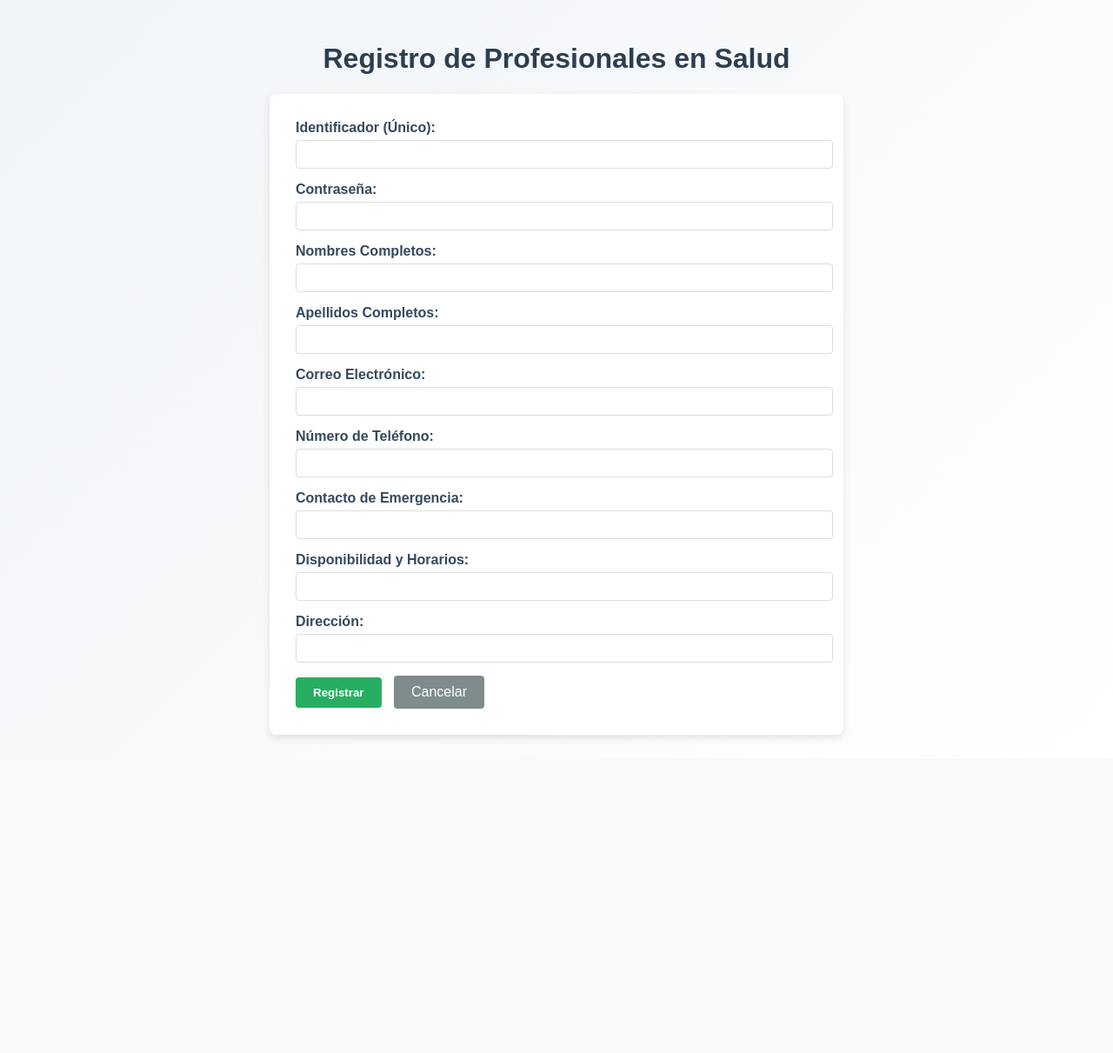
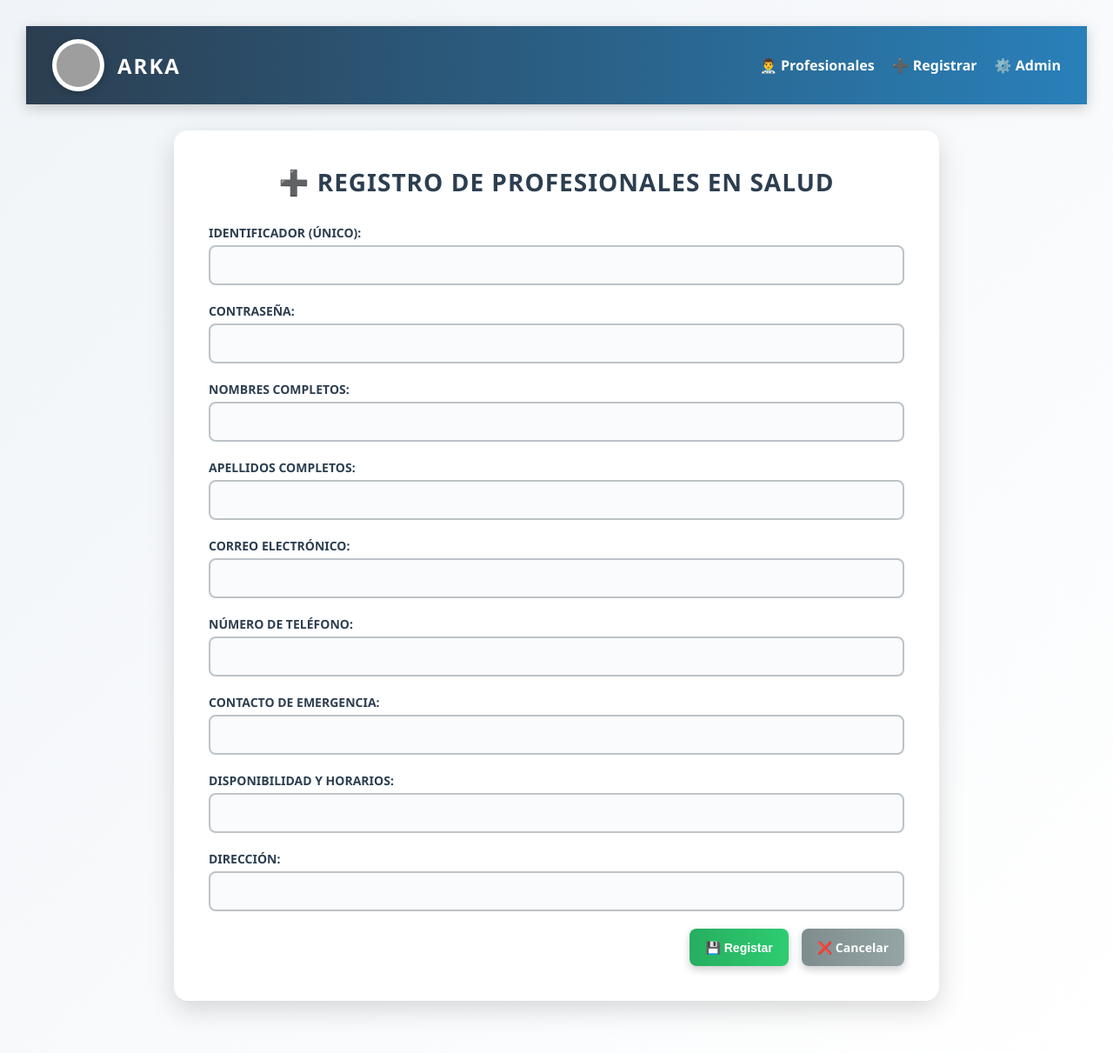
Before and after one commit to Roket9080/ARKA-BD, a Django app: page /registro/ in a window 1280 px wide. Shown: the whole page at 87% size. Before the commit the page ends 849 px from the top, so only its background shows below. Run offline with Django 5.2, Linux system fonts and the light colour scheme; grey boxes are pictures that could not be loaded.

Commit message:
Agregando módulo de profesionales y atención en ARKA

```diff
--- /dev/null
+++ b/app_sebas/static/estilos.css
@@ -0,0 +1,259 @@
+/* =========================================
+   DISEÑO PROFESIONAL ARKA (AZUL / BLANCO)
+   ========================================= */
+
+body {
+    font-family: 'Segoe UI', Tahoma, Geneva, Verdana, sans-serif;
+    background: linear-gradient(135deg, #f0f4f8, #ffffff);
+    margin: 0;
+    padding: 30px;
+    min-height: 100vh;
+    animation: fadeIn 1s ease-out;
+}
+
+@keyframes fadeIn {
+    from { opacity: 0; }
+    to { opacity: 1; }
+}
+
+/* ===== BARRA DE NAVEGACIÓN ===== */
+.navbar {
+    background: linear-gradient(90deg, #2c3e50, #2980b9);
+    padding: 15px 30px;
+    color: white;
+    display: flex;
+    justify-content: space-between;
+    align-items: center;
+    box-shadow: 0 4px 15px rgba(0, 0, 0, 0.2);
+    position: sticky;
+    top: 0;
+    z-index: 100;
+    animation: slideDown 0.8s ease-out;
+}
+
+@keyframes slideDown {
+    from { transform: translateY(-100%); }
+    to { transform: translateY(0); }
+}
+
+.navbar .logo {
+    display: flex;
+    align-items: center;
+    gap: 15px;
+}
+
+.navbar .logo img {
+    width: 50px;
+    height: 50px;
+    background: white;
+    border-radius: 50%;
+    padding: 5px;
+    box-shadow: 0 2px 8px rgba(0, 0, 0, 0.2);
+}
+
+.navbar .logo h2 {
+    font-size: 24px;
+    margin: 0;
+    letter-spacing: 2px;
+    text-transform: uppercase;
+    font-weight: 900;
+}
+
+.navbar .nav-links {
+    display: flex;
+    gap: 20px;
+}
+
+.navbar .nav-links a {
+    color: white;
+    text-decoration: none;
+    font-weight: bold;
+    font-size: 16px;
+    transition: all 0.3s ease;
+}
+
+.navbar .nav-links a:hover {
+    color: #bdc3c7;
+    transform: translateY(-3px);
+}
+
+/* ===== CONTENEDOR PRINCIPAL ===== */
+.contenedor {
+    background-color: rgba(255, 255, 255, 0.95);
+    border-radius: 16px;
+    box-shadow: 0 10px 30px rgba(0, 0, 0, 0.15);
+    padding: 30px;
+    max-width: 1200px;
+    margin: 30px auto;
+    animation: slideUp 0.8s ease-out;
+}
+
+@keyframes slideUp {
+    from { transform: translateY(50px); opacity: 0; }
+    to { transform: translateY(0); opacity: 1; }
+}
+
+/* ===== CABECERA ===== */
+.cabecera {
+    display: flex;
+    justify-content: space-between;
+    align-items: center;
+    margin-bottom: 30px;
+    border-bottom: 3px solid #2980b9;
+    padding-bottom: 15px;
+}
+
+h1 {
+    color: #2c3e50;
+    margin: 0;
+    font-size: 28px;
+    text-transform: uppercase;
+    letter-spacing: 1px;
+    font-weight: 900;
+}
+
+/* ===== BOTONES ===== */
+.btn-primario, .btn-editar, .btn-eliminar, .btn-guardar, .btn-cancelar, .btn-eliminar-confirmar {
+    text-decoration: none;
+    padding: 12px 18px;
+    border-radius: 8px;
+    color: white;
+    font-weight: bold;
+    transition: all 0.4s ease;
+    border: none;
+    cursor: pointer;
+    font-size: 14px;
+    display: inline-block;
+    box-shadow: 0 4px 10px rgba(0, 0, 0, 0.2);
+}
+
+.btn-primario {
+    background: linear-gradient(90deg, #2980b9, #3498db);
+}
+.btn-primario:hover {
+    transform: translateY(-3px);
+    box-shadow: 0 8px 20px rgba(41, 128, 185, 0.4);
+}
+
+.btn-editar {
+    background: linear-gradient(90deg, #27ae60, #2ecc71);
+    flex: 1;
+    text-align: center;
+}
+.btn-editar:hover {
+    transform: scale(1.05);
+}
+
+.btn-eliminar {
+    background: linear-gradient(90deg, #c0392b, #e74c3c);
+    flex: 1;
+    text-align: center;
+}
+.btn-eliminar:hover {
+    transform: scale(1.05);
+}
+
+/* ===== TABLA ===== */
+table {
+    width: 100%;
+    border-collapse: collapse;
+    background: white;
+}
+
+th {
+    background-color: #2980b9;
+    color: white;
+    padding: 12px;
+    text-align: left;
+    font-size: 14px;
+}
+
+td {
+    padding: 10px;
+    border-bottom: 1px solid #e0e0e0;
+    color: #333;
+    font-size: 14px;
+}
+
+tr:hover td {
+    background-color: #f1f1f1;
+    transition: background-color 0.3s ease;
+}
+
+/* ===== FORMULARIO ===== */
+.contenedor-form {
+    background-color: white;
+    border-radius: 16px;
+    box-shadow: 0 10px 30px rgba(0, 0, 0, 0.15);
+    padding: 40px;
+    max-width: 800px;
+    margin: 30px auto;
+    animation: slideUp 0.8s ease-out;
+}
+
+.contenedor-form h1 {
+    text-align: center;
+    margin-bottom: 30px;
+}
+
+.campo {
+    display: flex;
+    flex-direction: column;
+    margin-bottom: 20px;
+}
+
+.campo label {
+    font-weight: bold;
+    color: #2c3e50;
+    margin-bottom: 5px;
+    font-size: 14px;
+    text-transform: uppercase;
+}
+
+.campo input, .campo textarea, .campo select {
+    padding: 12px;
+    border: 2px solid #bdc3c7;
+    border-radius: 8px;
+    font-size: 16px;
+    transition: all 0.3s ease;
+    background-color: #f9fbfd;
+}
+
+.campo input:focus, .campo textarea:focus, .campo select:focus {
+    border-color: #2980b9;
+    outline: none;
+    background-color: white;
+    box-shadow: 0 0 10px rgba(41, 128, 185, 0.2);
+}
+
+.acciones-form {
+    display: flex;
+    gap: 15px;
+    justify-content: flex-end;
+    margin-top: 20px;
+}
+
+.btn-guardar {
+    background: linear-gradient(90deg, #27ae60, #2ecc71);
+}
+
+.btn-cancelar {
+    background: linear-gradient(90deg, #7f8c8d, #95a5a6);
+}
+
+/* ===== ALERTA ===== */
+.contenedor-alerta {
+    background-color: white;
+    border-radius: 16px;
+    box-shadow: 0 10px 30px rgba(0, 0, 0, 0.15);
+    padding: 40px;
+    max-width: 600px;
+    margin: 30px auto;
+    text-align: center;
+}
+
+.contenedor-alerta p {
+    font-size: 18px;
+    color: #444;
+    margin-bottom: 30px;
+}
--- a/app_sebas/templates/app_sebas/registro_profesional.html
+++ b/app_sebas/templates/app_sebas/registro_profesional.html
@@ -5,42 +5,78 @@
     <meta charset="UTF-8">
     <meta name="viewport" content="width=device-width, initial-scale=1.0">
     <title>Registro Profesional</title>
-    <style>
-        body { font-family: Arial, sans-serif; background: linear-gradient(135deg, #f0f4f8, #ffffff); padding: 20px; }
-        h1 { color: #2c3e50; text-align: center; }
-        form { max-width: 600px; margin: 0 auto; background: white; padding: 30px; border-radius: 8px; box-shadow: 0 4px 10px rgba(0,0,0,0.1); }
-        label { display: block; margin-bottom: 5px; color: #34495e; font-weight: bold; }
-        input, textarea, select { width: 100%; padding: 8px; margin-bottom: 15px; border: 1px solid #ddd; border-radius: 4px; }
-        button { background-color: #27ae60; color: white; padding: 10px 20px; border: none; border-radius: 4px; cursor: pointer; font-weight: bold; }
-        button:hover { opacity: 0.8; }
-        .btn-cancelar { background-color: #7f8c8d; padding: 10px 20px; text-decoration: none; color: white; border-radius: 4px; display: inline-block; margin-left: 10px; }
-    </style>
+    <link rel="stylesheet" href="{% static 'estilos.css' %}">
 </head>
 <body>
-    <h1>Registro de Profesionales en Salud</h1>
+
+<nav class="navbar">
+    <div class="logo">
+        <img src="https://cdn-icons-png.flaticon.com/512/1653/1653611.png" alt="Logo ARKA">
+        <h2>ARKA</h2>
+    </div>
+    <div class="nav-links">
+        <a href="{% url 'lista_profesional' %}">👨‍⚕️ Profesionales</a>
+        <a href="{% url 'registro_profesional' %}">➕ Registrar</a>
+        <a href="/admin/">⚙️ Admin</a>
+    </div>
+</nav>
+
+<div class="contenedor-form">
+    <h1>➕ Registro de Profesionales en Salud</h1>
     <form method="POST">
         {% csrf_token %}
+
+        <div class="campo">
             <label>Identificador (Único):</label>
             <input type="text" name="identificador" required>
+        </div>
+
+        <div class="campo">
             <label>Contraseña:</label>
             <input type="password" name="contrasena" required>
+        </div>
+
+        <div class="campo">
             <label>Nombres Completos:</label>
             <input type="text" name="nombres" required>
+        </div>
+
+        <div class="campo">
             <label>Apellidos Completos:</label>
             <input type="text" name="apellidos" required>
+        </div>
+
+        <div class="campo">
             <label>Correo Electrónico:</label>
             <input type="email" name="correo" required>
+        </div>
+
+        <div class="campo">
             <label>Número de Teléfono:</label>
             <input type="text" name="telefono" required>
+        </div>
+
+        <div class="campo">
             <label>Contacto de Emergencia:</label>
             <input type="text" name="contacto_emergencia" required>
+        </div>
+
+        <div class="campo">
             <label>Disponibilidad y Horarios:</label>
             <input type="text" name="disponibilidad_horarios" required>
+        </div>
+
+        <div class="campo">
             <label>Dirección:</label>
             <input type="text" name="direccion" required>
+        </div>
 
-        <button type="submit">Registrar</button>
-        <a href="{% url 'lista_profesional' %}" class="btn-cancelar">Cancelar</a>
+        <div class="acciones-form">
+            <button type="submit" class="btn-guardar">💾 Registar</button>
+            <a href="{% url 'lista_profesional' %}" class="btn-cancelar">❌ Cancelar</a>
+        </div>
     </form>
+</div>
+
 </body>
 </html>
```
Also changed, not shown: app_sebas/templates/app_sebas/lista_profesional.html (+23 -17 lines), app_sebas/static/registro.css (deleted). Lines whose indentation alone changed are shown as unchanged.
